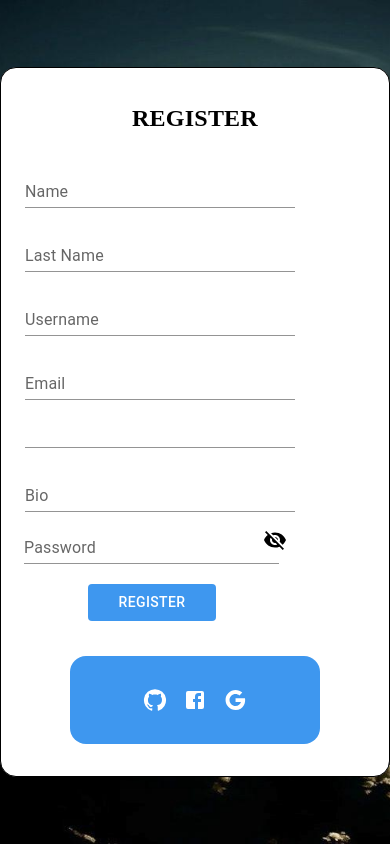
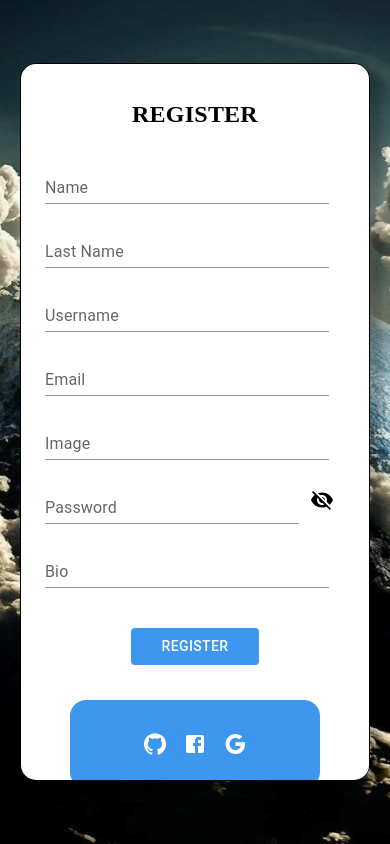
Before and after one commit to Umutplvn/Legere_V1-APP, a React (Create React App) app: page /register in a window 390 px wide. Built offline with nearby package versions, Linux system fonts and the light colour scheme; a web font is replaced by a local one.

Commit message:
register/responsive

```diff
--- a/src/components/RegisterForm.jsx
+++ b/src/components/RegisterForm.jsx
@@ -4,7 +4,7 @@ import { object, string, number, date } from "yup";
 import useAuthCall from "../hooks/useAuthCall";
 import TextField from "@mui/material/TextField";
 import Button from "@mui/material/Button";
-import Input from '@mui/material/Input';
+import Input from "@mui/material/Input";
 
 import {
   btnStyle,
@@ -15,7 +15,7 @@ import {
 import GitHubIcon from "@mui/icons-material/GitHub";
 import GoogleIcon from "@mui/icons-material/Google";
 import FacebookIcon from "@mui/icons-material/Facebook";
-import { Typography } from "@mui/material";
+import { Grid, Typography } from "@mui/material";
 import VisibilityIcon from "@mui/icons-material/Visibility";
 import VisibilityOffIcon from "@mui/icons-material/VisibilityOff";
 import { useState } from "react";
@@ -54,22 +54,33 @@ const AuthForm = () => {
           fontWeight: "700",
           fontFamily: "Ruwudu, serif",
           fontSize: "1.5rem",
+          m: "auto",
         }}
       >
         REGISTER
       </Typography>
+
       <Formik
-        initialValues={{ email: "", password: "", username: "", first_name:"", last_name:"", image:"", bio:""}}
-
+        initialValues={{
+          email: "",
+          password: "",
+          username: "",
+          first_name: "",
+          last_name: "",
+          image: "",
+          bio: "",
+        }}
         validationSchema={loginScheme}
         onSubmit={(values, action) => {
-          register({...values, password2:values.password});
+          register({ ...values, password2: values.password });
           action.resetForm();
           action.setSubmitting(false);
         }}
       >
         {({ handleChange, handleBlur, values, touched, errors }) => (
           <Form>
+            <Grid container>
+              <Grid item xs={12} md={6}>
                 <TextField
                   variant="standard"
                   id="first_name"
@@ -81,8 +92,11 @@ const AuthForm = () => {
                   onBlur={handleBlur}
                   error={touched.first_name && Boolean(errors.first_name)}
                   helperText={errors.first_name}
-              sx={{ width: "270px", margin: "0.5rem" }}
+                  sx={{ width: "90%", margin: "0.5rem" }}
                 />
+              </Grid>
+
+              <Grid item xs={12} md={6}>
                 <TextField
                   id="last_name"
                   label="Last Name"
@@ -94,9 +108,11 @@ const AuthForm = () => {
                   onBlur={handleBlur}
                   error={touched.last_name && Boolean(errors.last_name)}
                   helperText={errors.last_name}
-              sx={{ width: "270px", margin: "0.5rem" }}
+                  sx={{ width: "90%", margin: "0.5rem" }}
                 />
+              </Grid>
 
+              <Grid item xs={12} md={6}>
                 <TextField
                   variant="standard"
                   id="username"
@@ -106,56 +122,52 @@ const AuthForm = () => {
                   value={values.username}
                   onChange={handleChange}
                   onBlur={handleBlur}
-              sx={{ width: "270px", margin: "0.5rem" }}
+                  sx={{ width: "90%", margin: "0.5rem" }}
                   error={touched.username && Boolean(errors.username)}
                   helperText={errors.username}
                 />
+              </Grid>
+
+              <Grid item xs={12} md={6}>
                 <TextField
                   id="email"
                   label="Email"
                   name="email"
                   variant="standard"
                   type="email"
-              sx={{ width: "270px", margin: "0.5rem" }}
+                  sx={{ width: "90%", margin: "0.5rem" }}
                   value={values.email}
                   onChange={handleChange}
                   onBlur={handleBlur}
                   error={touched.email && Boolean(errors.email)}
                   helperText={errors.email}
                 />
- <Input
+              </Grid>
+
+              <Grid item xs={12} md={6}>
+                <TextField
                   id="image"
                   label="Image"
+                  placeholder="Image"
                   name="image"
                   variant="standard"
                   type="url"
-              sx={{ width: "270px", margin: "0.5rem" }}
+                  sx={{ width: "90%", margin: "0.5rem" }}
                   value={values.image}
                   onChange={handleChange}
                   onBlur={handleBlur}
                   error={touched.image && Boolean(errors.image)}
                   helperText={errors.image}
                 />
-<TextField
-              id="bio"
-              label="Bio"
-              name="bio"
-              variant="standard"
-              type="text"
-              sx={{ width: "270px", margin: "0.5rem" }}
-              value={values.bio}
-              onChange={handleChange}
-              onBlur={handleBlur}
-              error={touched.bio && Boolean(errors.bio)}
-              helperText={errors.bio}
-            />
+              </Grid>
 
+              <Grid item xs={12} md={6}>
 
-            <Box sx={{mt:"0.5rem", width:"270px"}}>
+                <Box >
                   {visible ? (
                     <Box
                       sx={{
-                  width: "270px",
+                        width: "95%",
                         display: "flex",
                         flexDirection: "row",
                         alignItems: "center",
@@ -172,22 +184,18 @@ const AuthForm = () => {
                         onChange={handleChange}
                         onBlur={handleBlur}
                         sx={{
-                    width: "255px",
                           margin: "0.5rem",
-                    position: "absolute",
+                          width: "90%",
                         }}
                         error={touched.password && Boolean(errors.password)}
                         helperText={errors.password}
                       />
-                <VisibilityOffIcon
-                  onClick={setPass}
-                  sx={{ position: "relative" }}
-                />
+                      <VisibilityOffIcon onClick={setPass}  sx={{width:"10%"}} />
                     </Box>
                   ) : (
                     <Box
                       sx={{
-                    width: "270px",
+                        width: "95%",
                         display: "flex",
                         flexDirection: "row",
                         alignItems: "center",
@@ -204,25 +212,37 @@ const AuthForm = () => {
                         onChange={handleChange}
                         onBlur={handleBlur}
                         sx={{
-                    width: "255px",
-                    margin: "0.5rem",
-                    position: "absolute",
+                          margin:"0.5rem",
+                          width: "90%",
                         }}
                         error={touched.password && Boolean(errors.password)}
                         helperText={errors.password}
                       />
-                <VisibilityIcon
-                  onClick={setPass}
-                  sx={{ position: "relative" }}
+                      <VisibilityIcon onClick={setPass} sx={{width:"10%"}} />
+                    </Box>
+                  )}
+                </Box>
+              </Grid>
+
+              <Grid item xs={12}>
+                <TextField
+                  id="bio"
+                  label="Bio"
+                  name="bio"
+                  variant="standard"
+                  type="text"
+                  sx={{ width: "90%", margin: "0.5rem" }}
+                  value={values.bio}
+                  onChange={handleChange}
+                  onBlur={handleBlur}
+                  error={touched.bio && Boolean(errors.bio)}
+                  helperText={errors.bio}
                 />
-              </Box>
-
-
-            )}
- <Button type="submit" sx={btnStyle}>Register</Button>
-
-            </Box>
-
+              </Grid>
+            </Grid>
+            <Button type="submit" sx={btnStyle}>
+              Register
+            </Button>
           </Form>
         )}
       </Formik>
--- a/src/styles/globalStyles.js
+++ b/src/styles/globalStyles.js
@@ -3,9 +3,10 @@ import bgImage from "../assets/loginWallpaper.jpeg"
 
 export const flexBox = {
   display: "flex",
- width:"100%",
+ m:"auto",
   flexDirection: "column",
   gap: "1.8rem",
+  // width: "100%",
   m: "auto",
   padding: "2rem 1rem",
   justifyContent: "center",
@@ -31,33 +32,51 @@ export const flexBoxRow = {
 export const flexContainer = {
     display: "flex",
     flexDirection: "column",
-    justifyContent:"center",
-    alignItems:"center",
+   alignItems:"center",
     gap: "1rem",
-    m: "auto",
-    maxWidth:"300px",
-    padding: "2rem 1rem",
+    m: "30px",
+    maxWidth:"400px",
+    minWidth:"320px",
     justifyContent: "center",
-    alignItems: "center",
     border:"1px solid black",
     borderRadius: "1rem",
     backgroundColor:"white",
-    boxShadow:  "rgba(0, 0, 0, 0.24) 12px 3px 8px"
+    boxShadow:  "rgba(0, 0, 0, 0.24) 12px 3px 8px",
+    padding:"1rem"
 
 };
+
+
+export const loginStyle={
+  display:"flex",
+  alignItems:"center",
+  justifyContent:"center",
+  backgroundImage:`url(${bgImage})`,
+  backgroundPosition:"center",
+  backgroundSize:"cover",
+  height:"100vh",
+  width:"100vw",
+  backgroundAttachment:"fixed"
+
+
+}
+
 
 export const registerContainer= {
   display: "flex",
   flexDirection: "column",
   gap: "1rem",
-  m: "auto",
+  m: "20px",
+  maxWidth:"600px",
+  minWidth:"300px",
+  maxHeight:"85vh",
   padding: "2rem 1rem",
   alignItems: "center",
   border:"1px solid black",
   borderRadius: "1rem",
   backgroundColor:"white",
-  boxShadow:  "rgba(0, 0, 0, 0.24) 12px 3px 8px"
-
+  boxShadow:  "rgba(0, 0, 0, 0.24) 12px 3px 8px",
+  overflow:"scroll"
 
 };
 
@@ -81,18 +100,6 @@ export const icon={
 }
 
 
-export const loginStyle={
-    display:"flex",
-    alignItems:"center",
-    justifyContent:"center",
-    backgroundImage:`url(${bgImage})`,
-    backgroundPosition:"center",
-    backgroundSize:"cover",
-    height:"100vh",
-    backgroundAttachment:"fixed"
-
-
-}
 
 
 export const registerStyle={
@@ -100,9 +107,9 @@ export const registerStyle={
   alignItems:"center",
   justifyContent:"center",
   backgroundImage:`url(${bgImage})`,
-  width:"100vw",
   height:"100vh",
   backgroundPosition:"center",
   backgroundSize:"cover",
+  backgroundAttachment:"fixed"
 
 }
```
Also changed, not shown: src/components/AuthForm.jsx (+10 -15 lines). Lines whose indentation alone changed are shown as unchanged.
